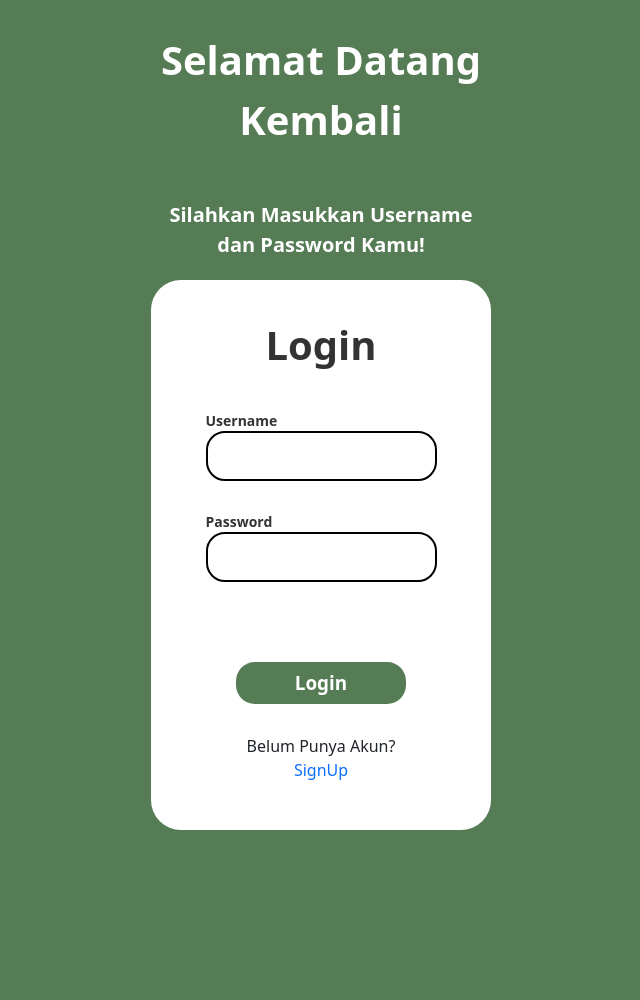
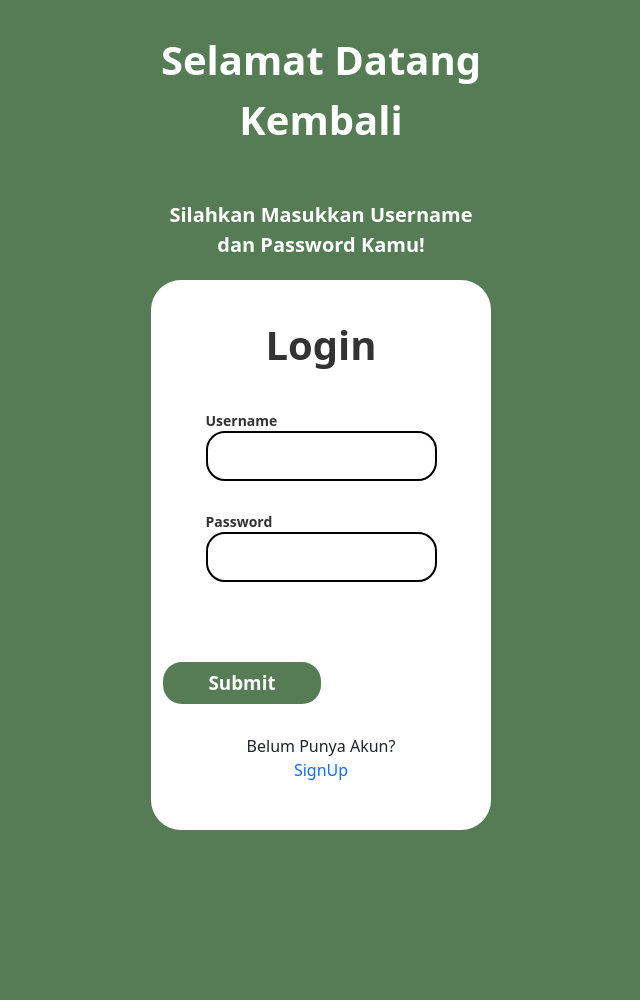
Before and after one commit to IgoWisnu/banksampah, a CodeIgniter app: page /banksampah/index.php/auth/login in a window 1280 px wide. Shown: the whole page, without its empty margins (319-959 px from the left). Run offline with CodeIgniter, Linux system fonts and the light colour scheme; some libraries are stand-ins or nearby versions.

Commit message:
fix button login

```diff
--- a/application/views/banksampah/login.php
+++ b/application/views/banksampah/login.php
@@ -109,7 +109,6 @@
         <?php
 
         ?>
-        <form action="<?=base_url('auth/cekLogin') ?>" method="post">
             <div class="Container col justify-content-center">
 
                 <div class="row justify-content-center">
@@ -121,6 +120,7 @@
                     </div>
                 </div>
 
+            <form action="<?=base_url('auth/cekLogin') ?>" method="post">
                 <div class="row justify-content-center">
                     <div class="Panel">
                         <div class="tLogin">Login</div>
@@ -138,8 +138,8 @@
                         </div>
 
                         <div class="row justify-content-center">
-                            <div class="btn w-50">
-                                <div type="submit" class="tbLogin">Login</div>
+                            <div class="">
+                                <input type="submit" class="tbLogin btn w-50 " name=""></input>
                             </div>
                         </div>
 
@@ -151,7 +151,7 @@
                         </div>
                     </div>
                 </div>
+            </form>
             </div>
-        </form>
   </body>
 </html>
```
